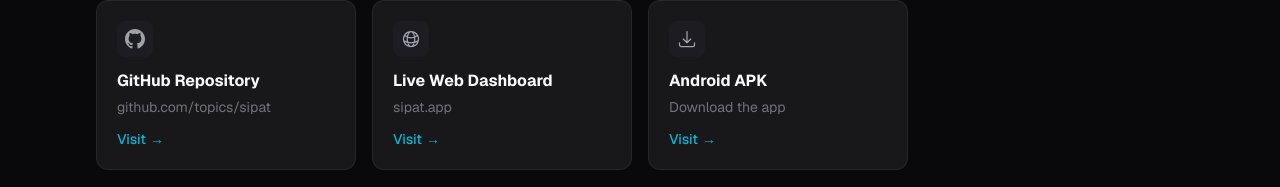
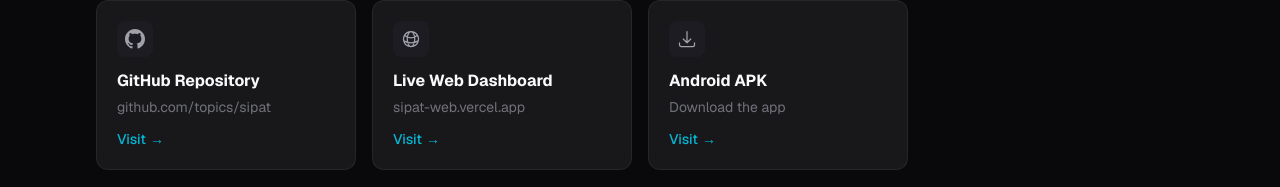
Before and after one commit to eduardodfran/sipat-web, a Next.js app: page /about in a window 1280 px wide. Shown: the part 3695-3882 px from the top of the page. Built offline with nearby package versions, Linux system fonts and the light colour scheme; no server answers.

Commit message:
feat: add cancel button to report dropdown, update dashboard URL

```diff
--- a/src/app/about/page.tsx
+++ b/src/app/about/page.tsx
@@ -119,8 +119,8 @@ const RESOURCES = [
   },
   {
     title: 'Live Web Dashboard',
-    description: 'sipat.app',
-    href: '/dashboard',
+    description: 'sipat-web.vercel.app',
+    href: 'https://sipat-web.vercel.app/dashboard',
     icon: (
       <svg className="h-5 w-5" fill="none" viewBox="0 0 24 24" stroke="currentColor" strokeWidth={1.5}>
         <path strokeLinecap="round" strokeLinejoin="round" d="M12 21a9.004 9.004 0 008.716-6.747M12 21a9.004 9.004 0 01-8.716-6.747M12 21c2.485 0 4.5-4.03 4.5-9S14.485 3 12 3m0 18c-2.485 0-4.5-4.03-4.5-9S9.515 3 12 3m0 0a8.997 8.997 0 017.843 4.582M12 3a8.997 8.997 0 00-7.843 4.582m15.686 0A11.953 11.953 0 0112 10.5c-2.998 0-5.74-1.1-7.843-2.918m15.686 0A8.959 8.959 0 0121 12c0 .778-.099 1.533-.284 2.253m0 0A17.919 17.919 0 0112 16.5c-3.162 0-6.133-.815-8.716-2.247m0 0A9.015 9.015 0 013 12c0-1.605.42-3.113 1.157-4.418" />
--- a/src/components/feed/ReportButton.tsx
+++ b/src/components/feed/ReportButton.tsx
@@ -81,16 +81,22 @@ export function ReportButton({
         {reported ? 'Reported' : 'Report'}
       </button>
       {open && (
-        <div className="absolute right-0 top-full z-50 mt-1 w-48 rounded-xl border border-border bg-surface shadow-xl">
+        <div className="absolute right-0 top-full z-50 mt-1 w-48 rounded-xl border border-border bg-surface shadow-xl overflow-hidden">
           {REASONS.map((r) => (
             <button
               key={r.value}
               onClick={() => submit(r.value)}
-              className="block w-full px-3 py-2 text-left text-[12px] text-text-secondary transition-colors hover:bg-surface-hover hover:text-text-primary first:rounded-t-xl last:rounded-b-xl"
+              className="block w-full px-3 py-2 text-left text-[12px] text-text-secondary transition-colors hover:bg-surface-hover hover:text-text-primary"
             >
               {r.label}
             </button>
           ))}
+          <button
+            onClick={() => setOpen(false)}
+            className="block w-full px-3 py-2 text-center text-[12px] text-text-muted transition-colors hover:bg-surface-hover hover:text-text-secondary border-t border-border"
+          >
+            Cancel
+          </button>
         </div>
       )}
     </div>
```
